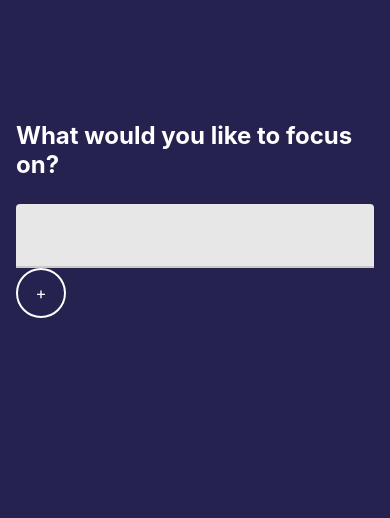
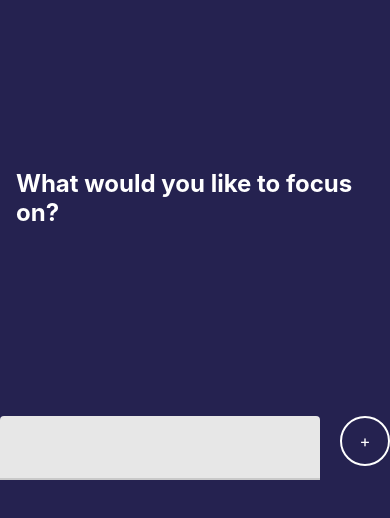
Before and after one commit to Vick-Bay/focustime, a React Native app: screen / in a window 390 px wide. Shown: the top 518 px of the page. Built offline with nearby package versions, Linux system fonts and the light colour scheme.

Commit message:
layout changes

```diff
--- a/src/Components/RoundedButton.js
+++ b/src/Components/RoundedButton.js
@@ -9,7 +9,7 @@
   ...props
 }) => {
   return (
-    <TouchableOpacity style={[styles(size).radius, style]}>
+    <TouchableOpacity style={[styles(size).radius, style]} onPress={props.onPress}>
       <Text style={[styles(size).text, textStyle]}>
         {props.title}
       </Text>
--- a/src/Features/Focus/Focus.js
+++ b/src/Features/Focus/Focus.js
@@ -8,31 +8,32 @@
   return (
     <View style={styles.container}>
       <View style={styles.titleContainer}>
-        <View style={styles.inputContainer}>
-          <Text style={styles.title}>What would you like to focus on?</Text>
-        </View>
-        <TextInput />
+        <Text style={styles.title}>What would you like to focus on?</Text>
+      </View>
+      <View style={styles.inputContainer}>
+        <TextInput style={{ flex: 1, marginRight: 20 }} />
         <RoundedButton title="+" size={50} />
       </View>
-    </View>
+    </View >
   );
 }
 
 const styles = StyleSheet.create({
   container: {
-    flex: 1,
+    flex: 1
   },
   titleContainer: {
     flex: 0.5,
     padding: 16,
     justifyContent: 'center'
   },
-  inputContainer: {
-    paddingBottom: 25
-  },
   title: {
     color: 'white',
     fontWeight: 'bold',
     fontSize: 24
   },
+  inputContainer: {
+    paddingTop: 20,
+    flexDirection: 'row'
+  },
 });
```
Also changed, not shown: 1 other file (tests, documents, lock files or other folders).
